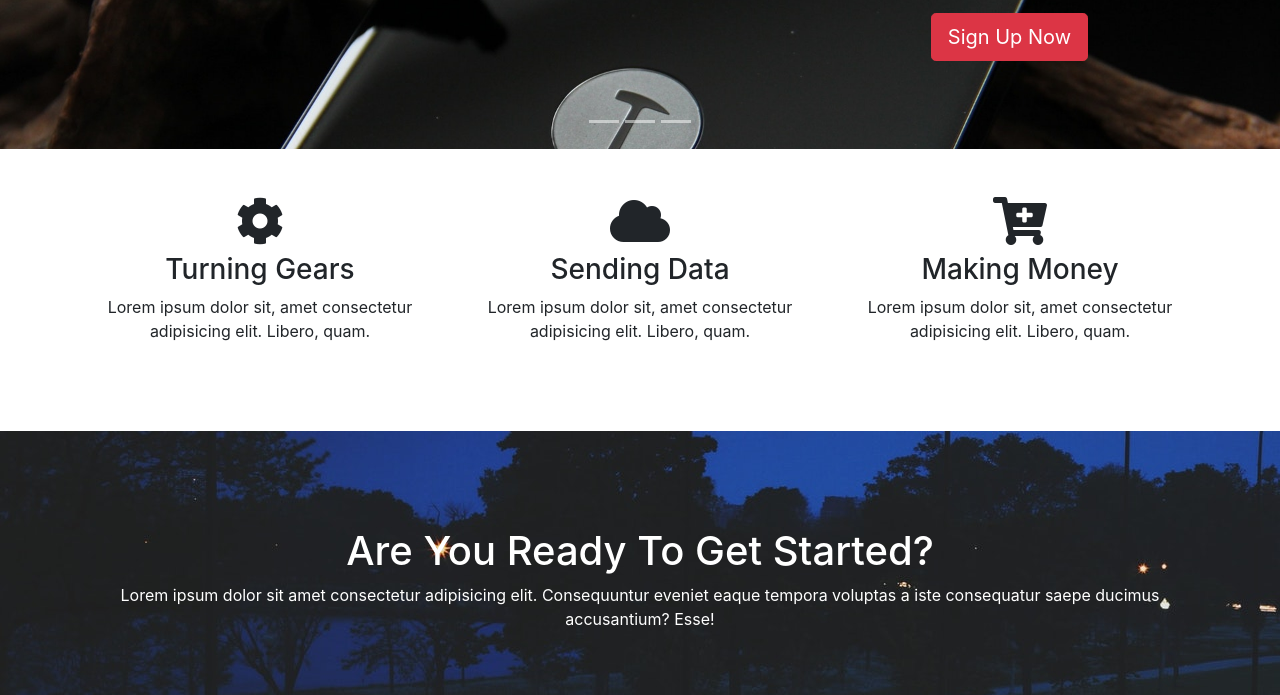
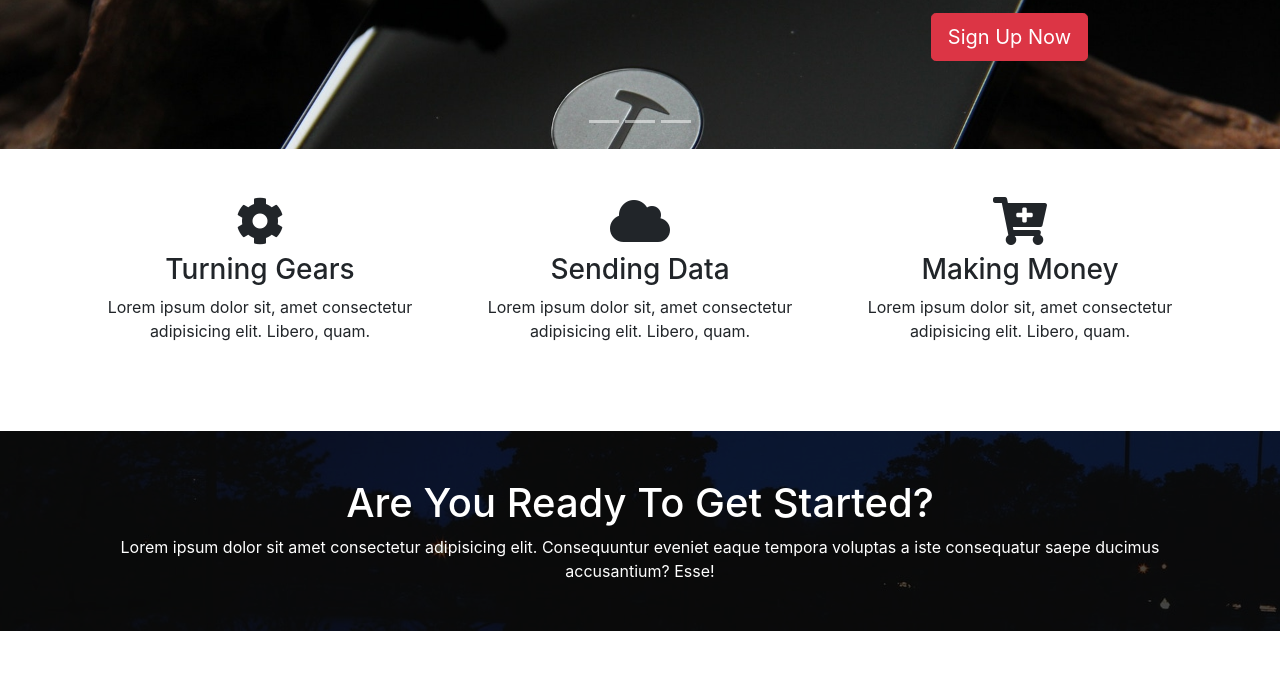
Before and after one commit to ejohann/glozzom, a plain HTML site: page index.html in a window 1280 px wide. Shown: the part 357-1052 px from the top of the page. After the commit the page ends 988 px from the top, so only its background shows below. Drawn offline with nearby package versions, Linux system fonts and the light colour scheme; files that its build step writes are made by us from their sources.

Commit message:
Add overlay for background image on homepage header area

```diff
--- a/scss/styles.scss
+++ b/scss/styles.scss
@@ -47,3 +47,13 @@
        text-align: center;
        color: #ffffff;
    }
+
+   .dark-overlay
+    {
+        position: absolute;
+        top: 0;
+        left: 0;
+        width: 100%;
+        height: 100%;
+        background: rgba(0,0,0,0.7);
+    }
```
